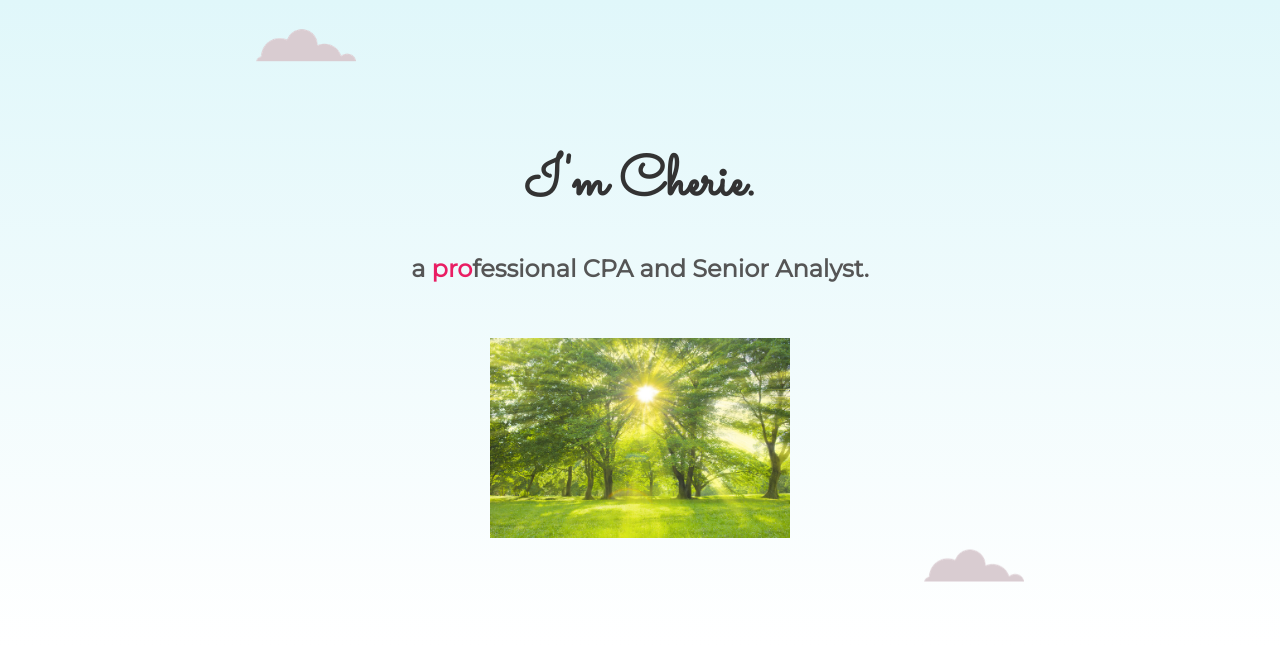
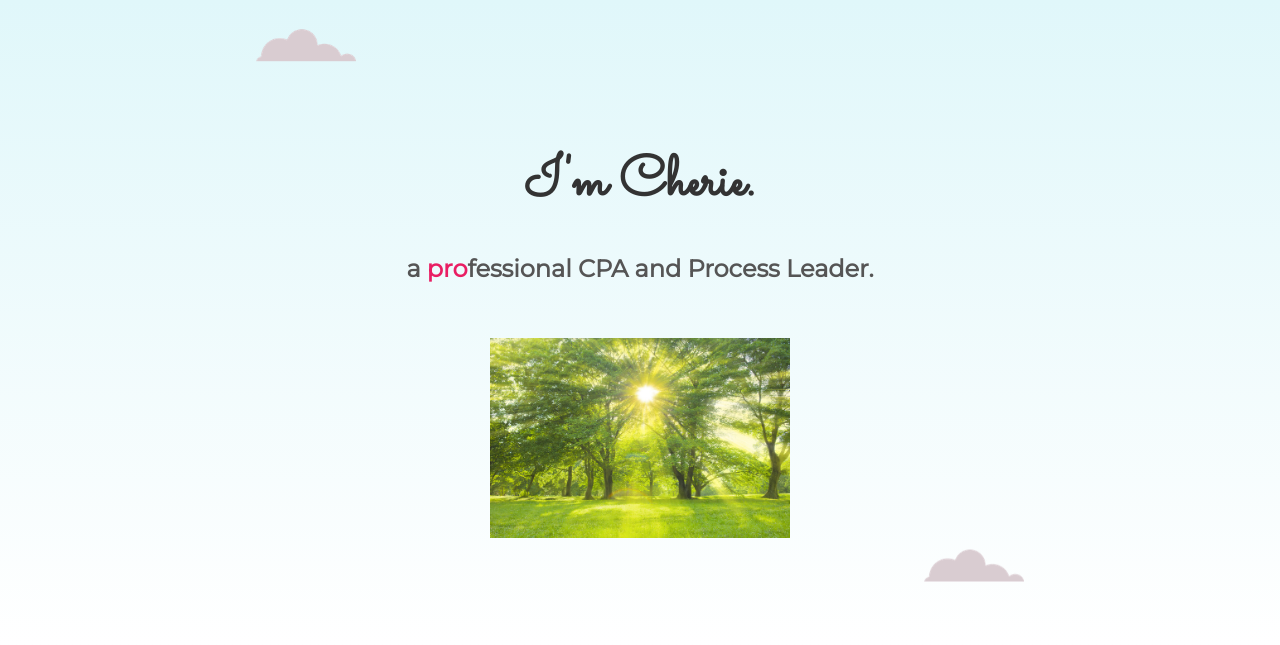
Before and after one commit to CherieS666/cherie-portfolio, a Flask app: page / in a window 1280 px wide. Shown: the top 645 px of the page. Run offline with Flask 3, Linux system fonts and the light colour scheme.

Commit message:
Update index.html

```diff
--- a/templates/index.html
+++ b/templates/index.html
@@ -206,7 +206,7 @@
     <img class="top-cloud" src="static/cloud.png" alt="cloud">
     <div class="title-text">
       <h1>I'm Cherie.</h1>
-      <h2>a <span class="pro">pro</span>fessional CPA and Senior Analyst.</h2>
+      <h2>a <span class="pro">pro</span>fessional CPA and Process Leader.</h2>
     </div>
     <img class="bottom-cloud" src="static/cloud.png" alt="cloud">
     <img class="mountain" src="static/trees.jpg" alt="mountain-img">
```
